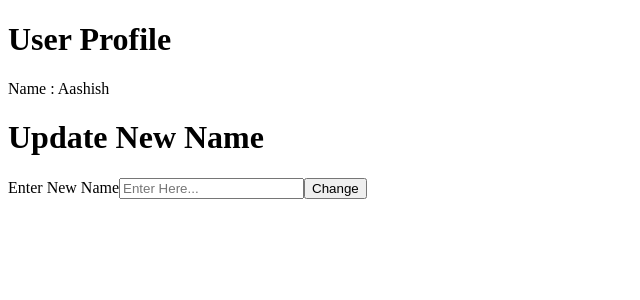
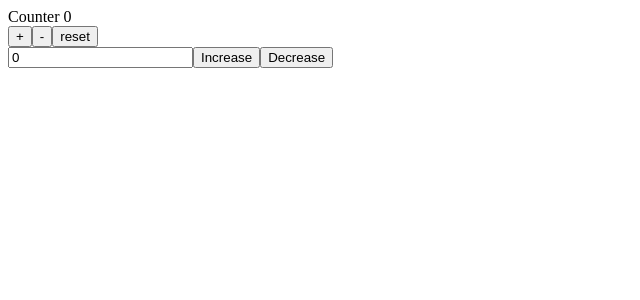
Before and after one commit to aashishdubey1/react-hook-practice, a React (Vite) app: page / in a window 1280 px wide. Shown: the top 300 px of the page, without its empty margins (0-640 px from the left). Built offline with nearby package versions, Linux system fonts and the light colour scheme.

Commit message:
added useReducer

```diff
--- a/src/App.jsx
+++ b/src/App.jsx
@@ -4,6 +4,7 @@ import UserProfile from "./hooks/useContext/UserProfile"
 import BasicEffect from "./hooks/useEffect/BasicEffect"
 import CounterEffect from "./hooks/useEffect/CounterEffect"
 import FetchDataEffect from "./hooks/useEffect/FetchDataEffect"
+import Counter from "./hooks/useReducer/Counter"
 
 function App() {
 
@@ -13,10 +14,13 @@ function App() {
       {/* <BasicEffect /> */}
       {/* <CounterEffect /> */}
       {/* <FetchDataEffect /> */}
-      <UserProvider>
+      {/* <UserProvider>
         <UserProfile/>
         <UpdateUser />
-      </UserProvider>
+      </UserProvider> */}
+
+        <Counter />
+
     </>
   )
 }
--- /dev/null
+++ b/src/hooks/useReducer/Counter.jsx
@@ -0,0 +1,36 @@
+import React, { useReducer, useState } from 'react'
+import { initialState, reducer } from './counterReducer'
+
+const Counter = () => {
+
+        const[state,dispatch]=useReducer(reducer,initialState)
+        const [inputVal , setInputVal] = useState(0);
+
+
+    function handleIncrease(){
+        dispatch({type:"increaseByAmount",payload:+inputVal})
+        setInputVal(0);
+    }
+
+    function handleDecrease(){
+        dispatch({type:"decreaseByAmount",payload:+inputVal})
+        setInputVal(0);
+    }
+
+  return (
+    <div>
+        <div>Counter {state.count}</div>
+        <button onClick={()=>dispatch({type:'increase'})}>+</button>
+        <button onClick={()=>dispatch({type:"decrease"})}>-</button>
+        <button onClick={()=>dispatch({type:"reset"})}>reset</button>
+
+        <div>
+            <input value={inputVal} type="text" onChange={(e)=>setInputVal(e.target.value)} />
+            <button onClick={handleIncrease}>Increase</button>
+            <button onClick={handleDecrease}>Decrease</button>
+        </div>
+    </div>
+  )
+}
+
+export default Counter
--- /dev/null
+++ b/src/hooks/useReducer/counterReducer.js
@@ -0,0 +1,20 @@
+
+
+
+export const initialState = {count:0};
+
+
+export function reducer(state,action){
+    switch(action.type){
+        case "increase":
+            return {...state,count:state.count+1};
+        case 'decrease':
+            return {...state,count:state.count-1};
+        case "reset":
+            return {...state,count:0};
+        case "increaseByAmount":
+            return {...state,count:state.count+action.payload}
+        case 'decreaseByAmount':
+            return {...state,count:state.count-action.payload}
+    }
+}
```
